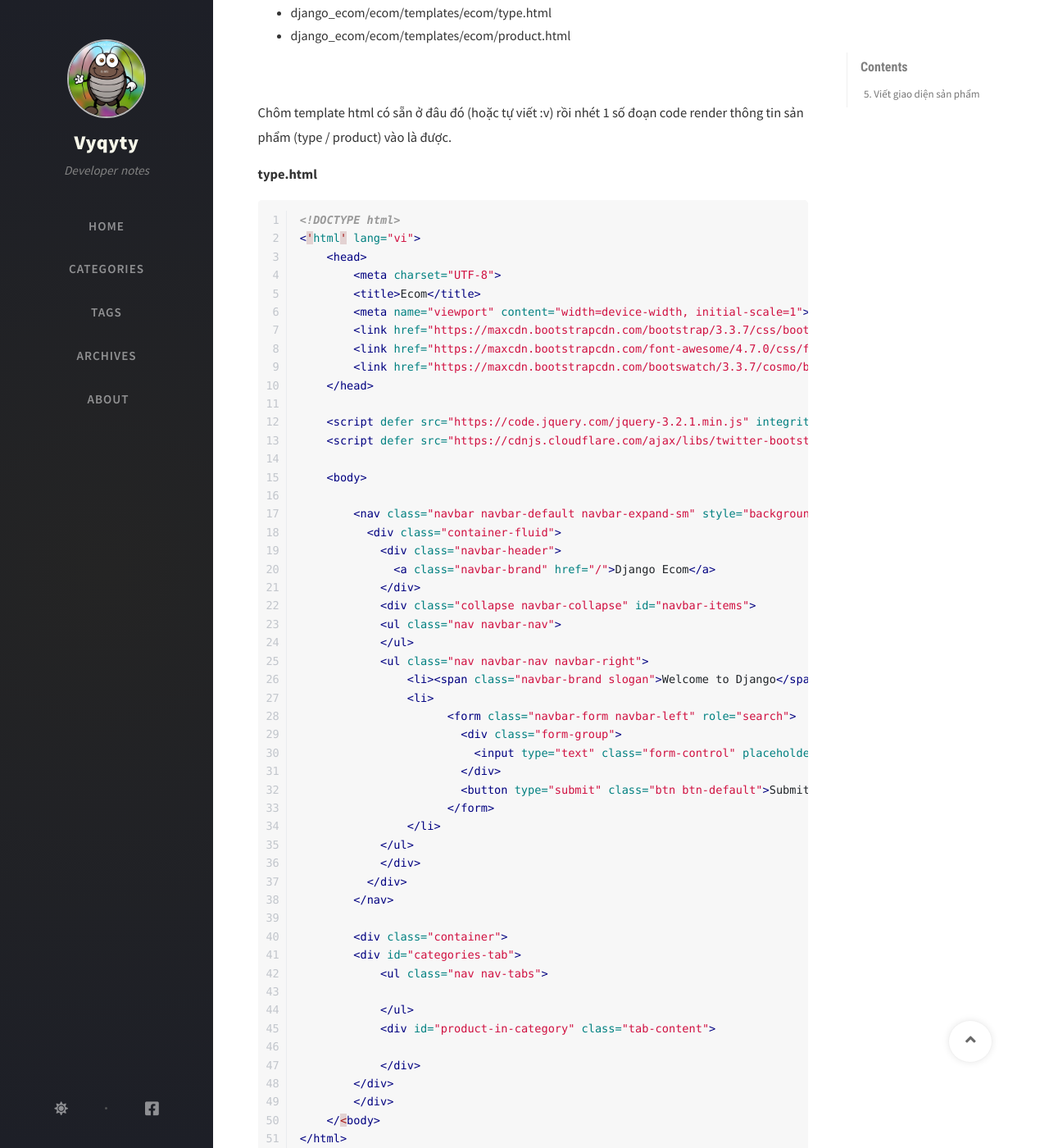
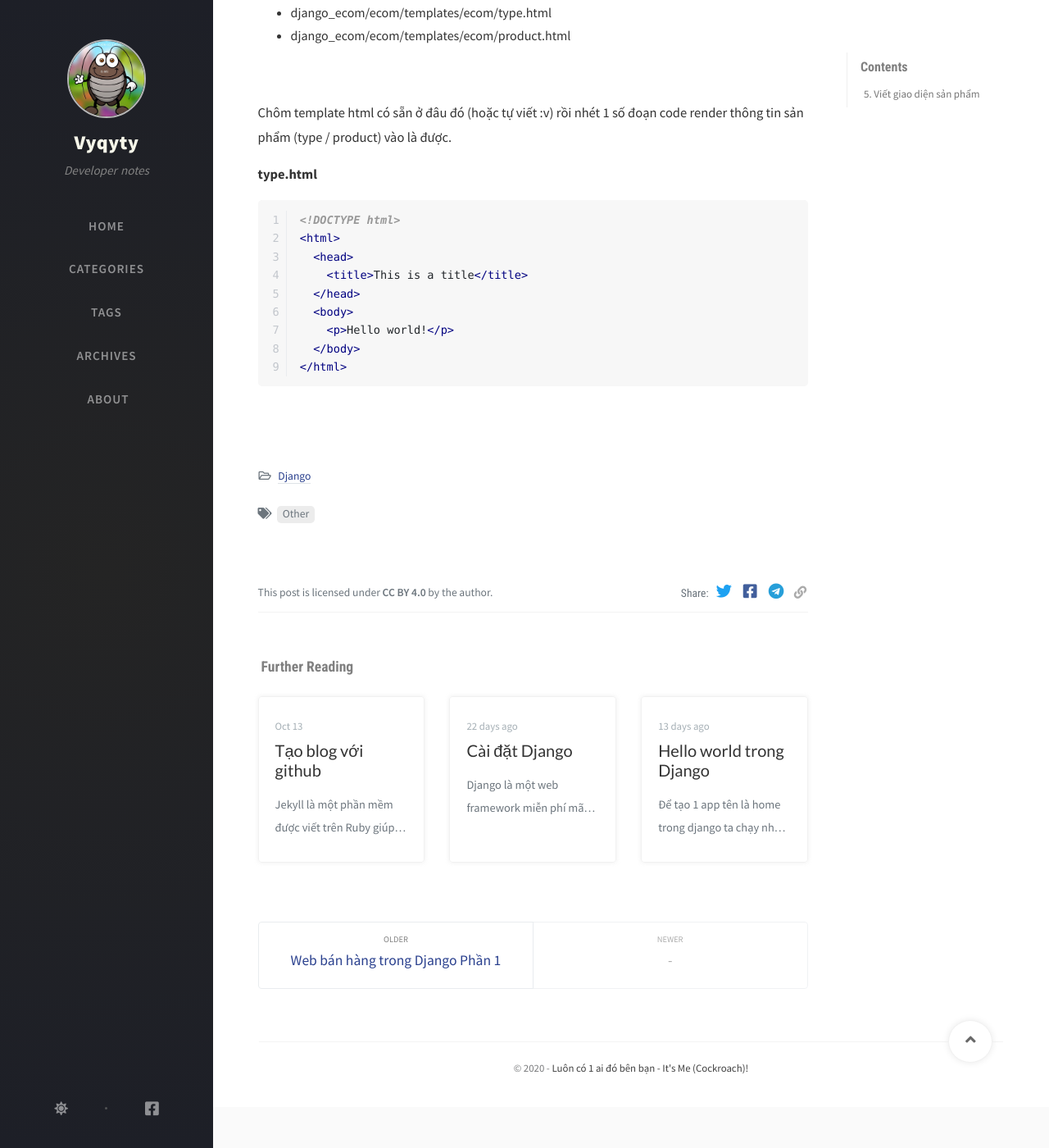
Before and after one commit to vyqyty/vyqyty.github.io, a Jekyll site: the page built from _posts/2020-11-24-web-ban-hang-don-gian-trong-django-p2.md, in a window 1280 px wide and 1400 px high, scrolled down 1034 px. Shown: the whole window at 82% size. Built offline with Jekyll 4.4.1, drawn with Linux system fonts in a browser that asks for light colours; nearby versions of some CDN libraries; comment, search, counter and statistics services are not loaded.

Commit message:
Update 2020-11-24-web-ban-hang-don-gian-trong-django-p2.md

````diff
--- a/_posts/2020-11-24-web-ban-hang-don-gian-trong-django-p2.md
+++ b/_posts/2020-11-24-web-ban-hang-don-gian-trong-django-p2.md
@@ -50,98 +50,12 @@ Chôm template html có sẵn ở đâu đó (hoặc tự viết :v) rồi nhét
 **type.html**
 ```html
 <!DOCTYPE html>
-<'html' lang="vi">
-    <head>
-        <meta charset="UTF-8">
-        <title>Ecom</title>
-        <meta name="viewport" content="width=device-width, initial-scale=1">
-        <link href="https://maxcdn.bootstrapcdn.com/bootstrap/3.3.7/css/bootstrap.min.css" rel="stylesheet" integrity="sha384-BVYiiSIFeK1dGmJRAkycuHAHRg32OmUcww7on3RYdg4Va+PmSTsz/K68vbdEjh4u" crossorigin="anonymous">
-        <link href="https://maxcdn.bootstrapcdn.com/font-awesome/4.7.0/css/font-awesome.min.css" rel="stylesheet" integrity="sha384-wvfXpqpZZVQGK6TAh5PVlGOfQNHSoD2xbE+QkPxCAFlNEevoEH3Sl0sibVcOQVnN" crossorigin="anonymous">
-        <link href="https://maxcdn.bootstrapcdn.com/bootswatch/3.3.7/cosmo/bootstrap.min.css" rel="stylesheet" integrity="sha384-h21C2fcDk/eFsW9sC9h0dhokq5pDinLNklTKoxIZRUn3+hvmgQSffLLQ4G4l2eEr" crossorigin="anonymous">
-    </head>
-
-    <script defer src="https://code.jquery.com/jquery-3.2.1.min.js" integrity="sha256-hwg4gsxgFZhOsEEamdOYGBf13FyQuiTwlAQgxVSNgt4=" crossorigin="anonymous"></script>
-    <script defer src="https://cdnjs.cloudflare.com/ajax/libs/twitter-bootstrap/3.3.7/js/bootstrap.min.js"></script>
-
-    <body>
-
-        <nav class="navbar navbar-default navbar-expand-sm" style="background-color: #212121;">
-          <div class="container-fluid">
-            <div class="navbar-header">
-              <a class="navbar-brand" href="/">Django Ecom</a>
-            </div>
-            <div class="collapse navbar-collapse" id="navbar-items">
-            <ul class="nav navbar-nav">
-            </ul>
-            <ul class="nav navbar-nav navbar-right">
-                <li><span class="navbar-brand slogan">Welcome to Django</span></li>
-                <li>
-                      <form class="navbar-form navbar-left" role="search">
-                        <div class="form-group">
-                          <input type="text" class="form-control" placeholder="Search">
-                        </div>
-                        <button type="submit" class="btn btn-default">Submit</button>
-                      </form>
-                </li>
-            </ul>
-            </div>
-          </div>
-        </nav>
-
-        <div class="container">
-        <div id="categories-tab">
-            <ul class="nav nav-tabs">
-            {% for type in type_objs %}
-                {% if forloop.first %}
-                    <li class="h4 active">
-                        <a id="tab-{{ type.name | slugify }}" href="#{{ type.name | slugify }}" data-toggle="tab" aria-expanded="true">
-                            <i class="fa fa-folder-o" aria-hidden="true"></i> &nbsp;
-                            {{ type.name }}
-                        </a>
-                    </li>
-                {% else %}
-                    <li class="h4">
-                        <a id="tab-{{ type.name | slugify }}" href="#{{ type.name | slugify }}" data-toggle="tab" aria-expanded="false">
-                            <i class="fa fa-folder-o" aria-hidden="true"></i> &nbsp;
-                            {{ type.name }}
-                        </a>
-                    </li>
-                {% endif %}
-            {% endfor %}
-            </ul>
-            <div id="product-in-category" class="tab-content">
-            {% for type in type_objs %}
-                {% if forloop.first %}
-                    <div class="tab-pane fade active in" id="{{ type.name | slugify }}">
-                {% else %}
-                    <div class="tab-pane fade" id="{{ type.name | slugify }}">
-                {% endif %}
-                        <p>
-                        <div class="row post-grid">
-                            {% for product in type.product_set.all %}
-                                {% if product.quantity > 0 %}
-                                <div class="col-sm-4">
-                                    <div class="row">
-                                        <div class="col-xs-12">
-                                            <a href="{% url 'product' product.id %}"><img src="/media/{{ product.image }}" /></a>
-                                        </div>
-                                    </div>
-                                    <p>
-                                        <p>
-                                        <span><i class="fa fa-dollar" aria-hidden="true"></i>&nbsp; {{product.price}}</span>
-                                        &nbsp; &nbsp;
-                                        <span><i class="fa fa-cart-plus" aria-hidden="true"></i>&nbsp; {{product.quantity}}</span>
-                                        <a href="{% url 'product' product.id %}"><h4>{{ product.name }}</h4>        </a>
-                                    </p>
-                                </div>
-                                {% endif %}
-                            {% endfor %}
-                        </div>
-                    </div>
-            {% endfor %}
-            </div>
-        </div>
-        </div>
-    </<body>
+<html>
+  <head>
+    <title>This is a title</title>
+  </head>
+  <body>
+    <p>Hello world!</p>
+  </body>
 </html>
 ```
````
